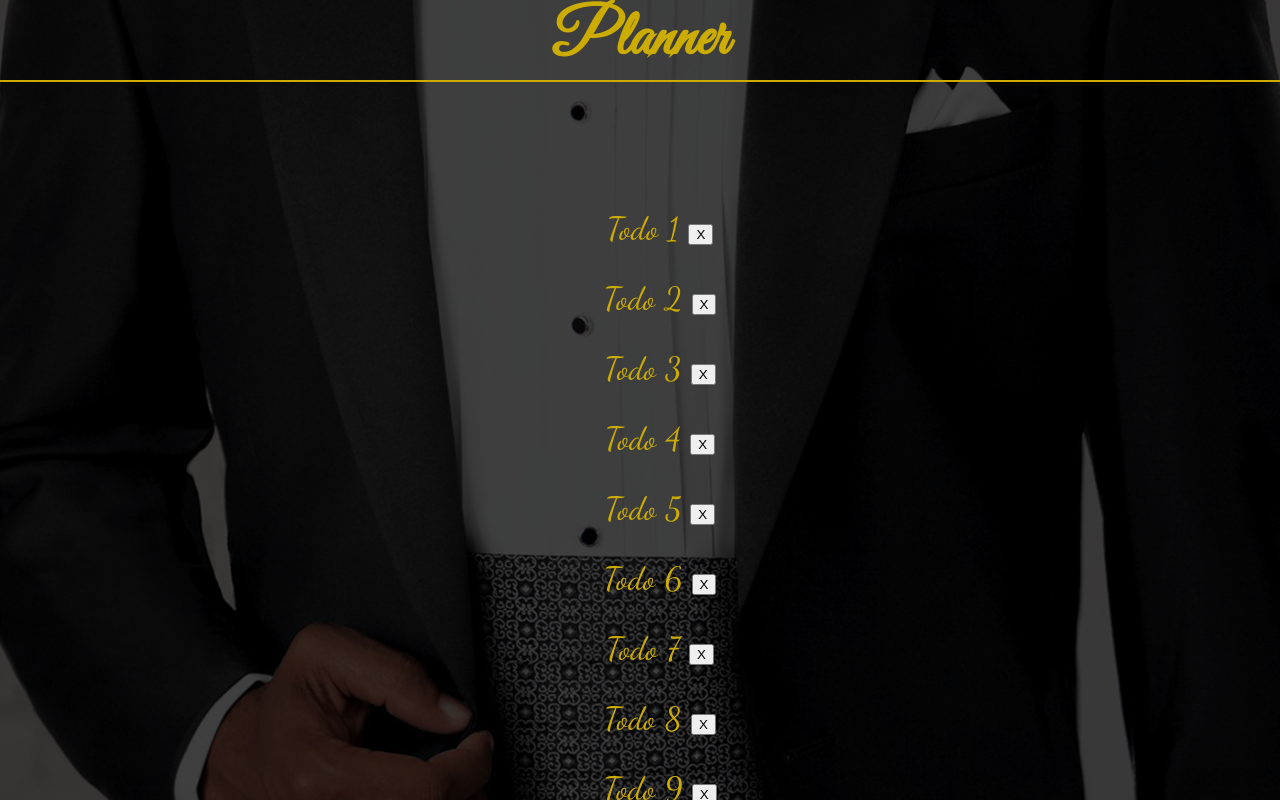
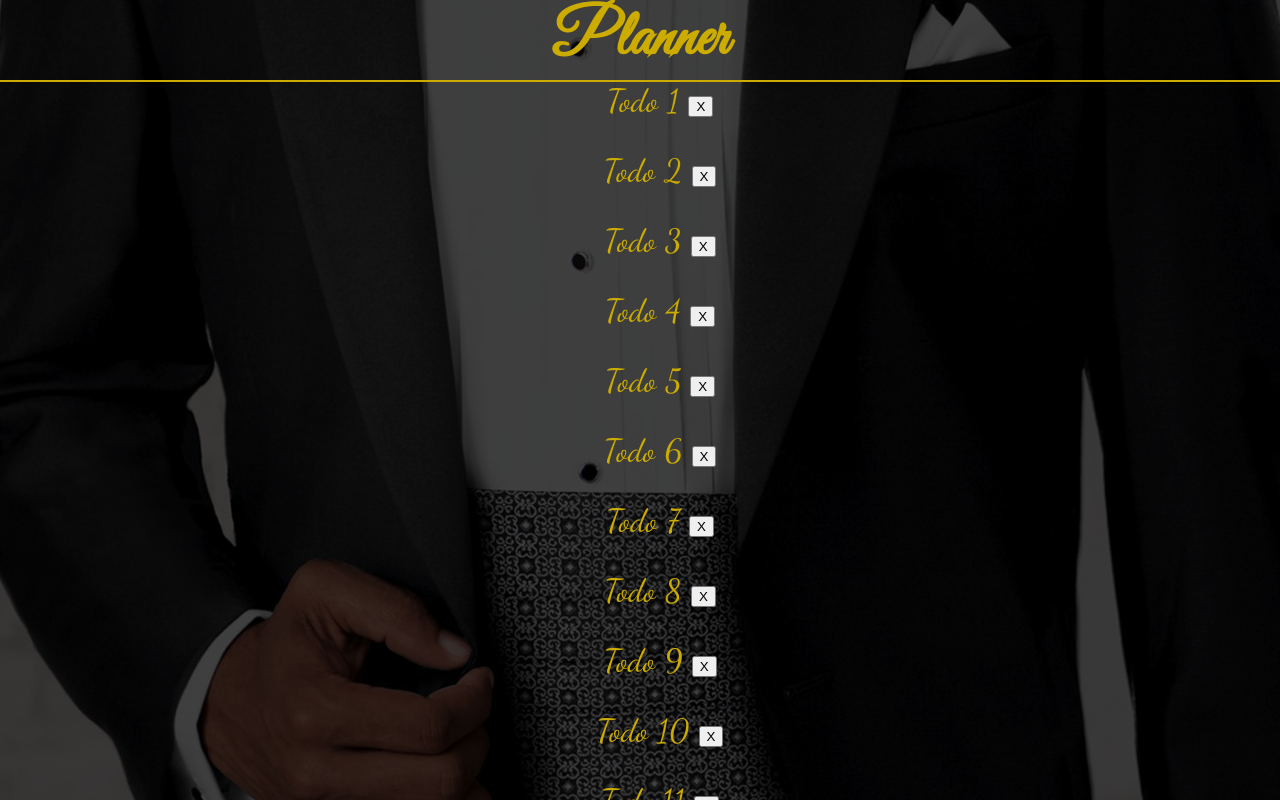
Before and after one commit to bobbypinard/Vue-Projects, a Nuxt app in the folder Groomsmen-App/: page /Planner in a window 1280 px wide. Shown: the top 800 px of the page. Built offline with nearby package versions, Linux system fonts and the light colour scheme.

Commit message:
Removed redundant styling.

```diff
--- a/Groomsmen-App/pages/Planner.vue
+++ b/Groomsmen-App/pages/Planner.vue
@@ -1,6 +1,6 @@
 <template>
   <div class="Planner">
-    <h1>Planner</h1>
+    <h1 class="header">Planner</h1>
     <todo />
   </div>
 </template>
@@ -16,13 +16,6 @@ export default {
 </script>
 
 <style>
-h1 {
-  text-align: center;
-  font-family: 'Great Vibes';
-  font-size: 4em;
-  margin-bottom: 2em;
-  border-bottom: 2px solid #ccac00;
-}
 .Planner {
 }
 </style>
```
